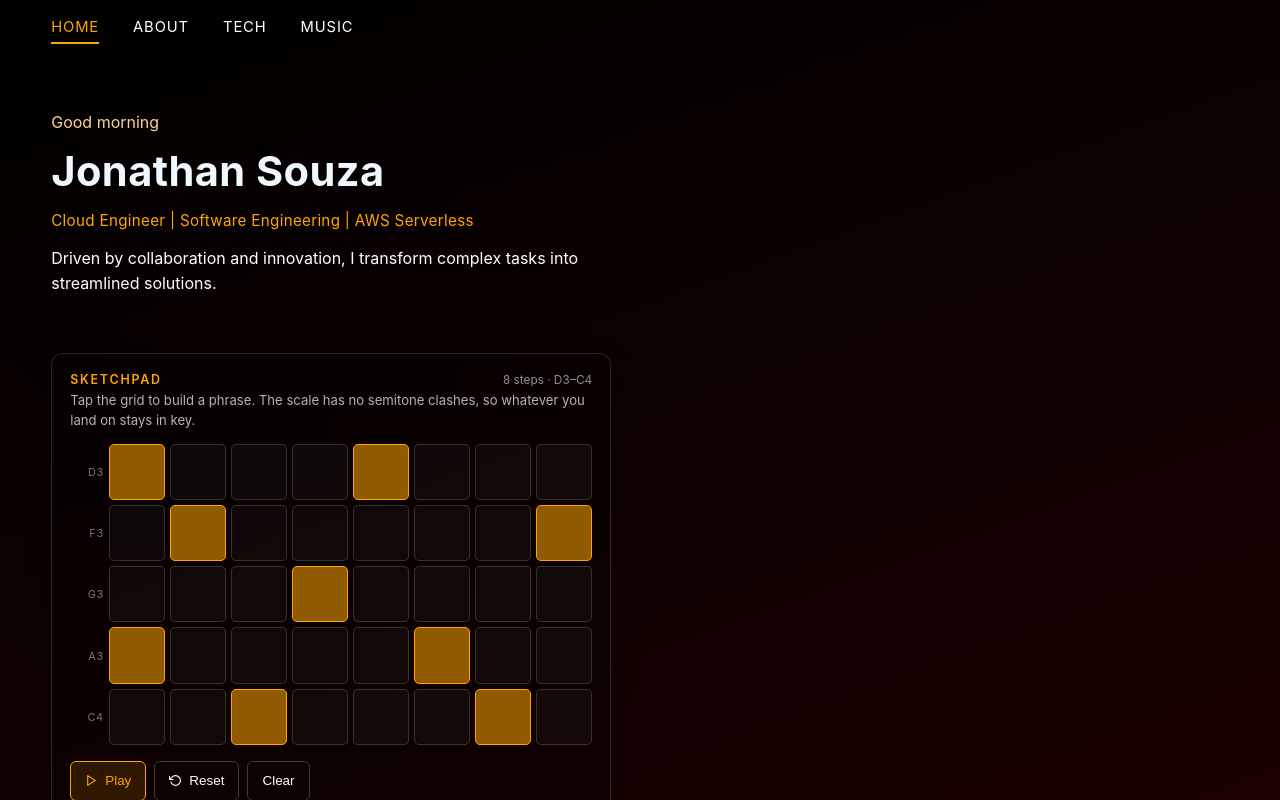
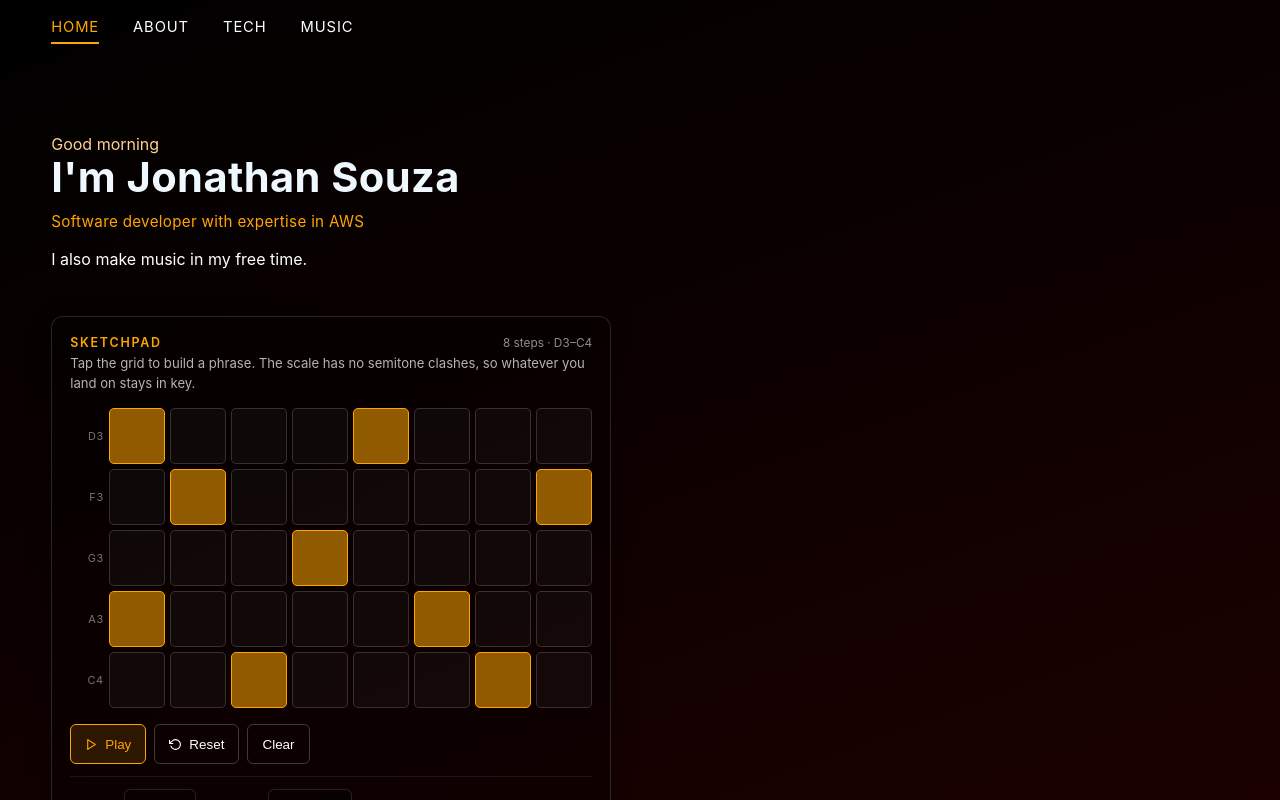
Before and after one commit to jonathanbcsouza/jonathanbcsouza.github.io, a React (Vite) app: page / in a window 1280 px wide. Shown: the top 800 px of the page. Built offline with nearby package versions, Linux system fonts and the light colour scheme.

Commit message:
feat: rewrite hero with typed intro

```diff
--- /dev/null
+++ b/src/components/TypedLine.jsx
@@ -0,0 +1,132 @@
+import { useEffect, useState } from 'react';
+import styled from 'styled-components';
+
+/**
+ * Typing is timed to a target duration rather than a fixed rate per
+ * character, so a short line is not over before it registers and a long one
+ * does not keep the reader waiting. Clamped at both ends so it never crawls
+ * or flickers.
+ */
+const TARGET_MS = 1300;
+const MIN_SPEED_MS = 16;
+const MAX_SPEED_MS = 45;
+const SESSION_KEY = 'jonathanbcsouza.introTyped';
+
+const speedFor = (length) =>
+  Math.min(
+    MAX_SPEED_MS,
+    Math.max(MIN_SPEED_MS, Math.round(TARGET_MS / Math.max(length, 1))),
+  );
+
+/**
+ * Reserves the exact space the finished text will occupy.
+ *
+ * Typing into a normally-flowing paragraph grows it line by line and shoves
+ * everything below down the page, which is the usual reason a typewriter
+ * hero feels broken. A hidden copy at full length holds the box open and the
+ * animated copy is laid over it, so nothing moves. visibility:hidden also
+ * keeps this copy away from assistive technology.
+ */
+const Reserve = styled.span`
+  display: block;
+  visibility: hidden;
+`;
+
+const Wrap = styled.p`
+  position: relative;
+`;
+
+const Typed = styled.span`
+  position: absolute;
+  inset: 0;
+`;
+
+/** Clipped rather than hidden, so the full sentence is always announced. */
+const ForScreenReaders = styled.span`
+  position: absolute;
+  width: 1px;
+  height: 1px;
+  overflow: hidden;
+  clip-path: inset(50%);
+  white-space: nowrap;
+`;
+
+const Caret = styled.span`
+  display: inline-block;
+  width: 0.5em;
+  margin-left: 2px;
+  border-bottom: 1.5px solid var(--text-orange);
+  /* Blinks only while typing, then settles, so it does not pulse forever in
+     the corner of the eye. */
+  animation: ${(props) => (props.$blinking ? 'caret-blink 1s step-end infinite' : 'none')};
+
+  @keyframes caret-blink {
+    50% {
+      opacity: 0;
+    }
+  }
+
+  @media (prefers-reduced-motion: reduce) {
+    animation: none;
+  }
+`;
+
+const skipAnimation = () => {
+  if (typeof window === 'undefined') return true;
+  // Anyone who has asked for less motion gets the sentence immediately.
+  if (window.matchMedia?.('(prefers-reduced-motion: reduce)').matches)
+    return true;
+  // And it plays once, so clicking back to Home does not replay it.
+  try {
+    return window.sessionStorage.getItem(SESSION_KEY) === '1';
+  } catch {
+    return false;
+  }
+};
+
+/**
+ * Types a line out once, without moving the page or hiding it from anyone.
+ *
+ * This owns its own state on purpose. Driving the character count from the
+ * page would re-render everything below it, the sketchpad included, roughly
+ * seventy times a second.
+ */
+export const TypedLine = ({ text, className }) => {
+  const [count, setCount] = useState(() => (skipAnimation() ? text.length : 0));
+
+  useEffect(() => {
+    // The initial state already holds the full text when animation is
+    // skipped, so there is nothing to set here. Returning instead of calling
+    // setState avoids a wasted render on every mount.
+    if (skipAnimation()) return;
+
+    let index = 0;
+    const id = setInterval(() => {
+      index += 1;
+      setCount(index);
+      if (index >= text.length) {
+        clearInterval(id);
+        try {
+          window.sessionStorage.setItem(SESSION_KEY, '1');
+        } catch {
+          // Private browsing. It simply replays next time.
+        }
+      }
+    }, speedFor(text.length));
+
+    return () => clearInterval(id);
+  }, [text]);
+
+  const done = count >= text.length;
+
+  return (
+    <Wrap className={className}>
+      <Reserve aria-hidden="true">{text}</Reserve>
+      <Typed aria-hidden="true">
+        {text.slice(0, count)}
+        {!done && <Caret $blinking />}
+      </Typed>
+      <ForScreenReaders>{text}</ForScreenReaders>
+    </Wrap>
+  );
+};
--- a/src/data/homePage.js
+++ b/src/data/homePage.js
@@ -1,6 +1,16 @@
+/**
+ * Spoken, not listed.
+ *
+ * The greeting is time aware, so the lines read as one address: "Good
+ * morning. I'm Jonathan Souza. Software developer with expertise in AWS."
+ * That is why the name line starts with "I'm" and why there is no second
+ * "Hi" after the greeting.
+ *
+ * Kept general on purpose. Naming individual services dates quickly and
+ * belongs on the About page, which already carries the detail.
+ */
 export const homePage = {
-  header: 'Jonathan Souza',
-  subheading: 'Cloud Engineer | Software Engineering | AWS Serverless',
-  description:
-    'Driven by collaboration and innovation, I transform complex tasks into streamlined solutions.',
+  name: "I'm Jonathan Souza",
+  role: 'Software developer with expertise in AWS',
+  intro: 'I also make music in my free time.',
 };
--- a/src/pages/Home.jsx
+++ b/src/pages/Home.jsx
@@ -1,6 +1,7 @@
 import styled from 'styled-components';
 import { Greetings } from '../components/Greetings';
 import { Page } from '../components/Page';
+import { TypedLine } from '../components/TypedLine';
 import { Sketchpad } from '../components/sketchpad/Sketchpad';
 import { homePage } from '../data/homePage';
 import { getGreeting } from '../utils/stringUtils';
@@ -16,28 +17,29 @@ const Hero = styled.div`
   display: flex;
   flex-direction: column;
   max-width: 60ch;
+  padding-top: 24px;
 
   h1 {
-    margin-bottom: 14px;
+    margin-bottom: 10px;
     font-size: clamp(1.9em, 5vw, 2.6em);
     line-height: 1.15;
     letter-spacing: 0.01em;
   }
-
-  p {
-    margin-bottom: 12px;
-    line-height: 1.6;
-  }
 `;
 
-const Subheading = styled.p`
+const Role = styled.p`
+  margin-bottom: 16px;
   color: var(--text-orange);
   font-size: 0.95em;
   letter-spacing: 0.02em;
 `;
 
+const Intro = styled(TypedLine)`
+  line-height: 1.6;
+`;
+
 export const Home = () => {
-  const { header, subheading, description } = homePage;
+  const { name, role, intro } = homePage;
   const now = useCurrentTime(CLOCK_INTERVAL_MS);
   const greeting = getGreeting(now.getHours());
   const lightness = getTextLightness(getDayProgressPercent(now));
@@ -46,9 +48,9 @@ export const Home = () => {
     <Page>
       <Hero>
         <Greetings greeting={greeting} lightness={lightness} />
-        <h1>{header}</h1>
-        <Subheading>{subheading}</Subheading>
-        <p>{description}</p>
+        <h1>{name}</h1>
+        <Role>{role}</Role>
+        <Intro text={intro} />
       </Hero>
       <Sketchpad />
     </Page>
```
